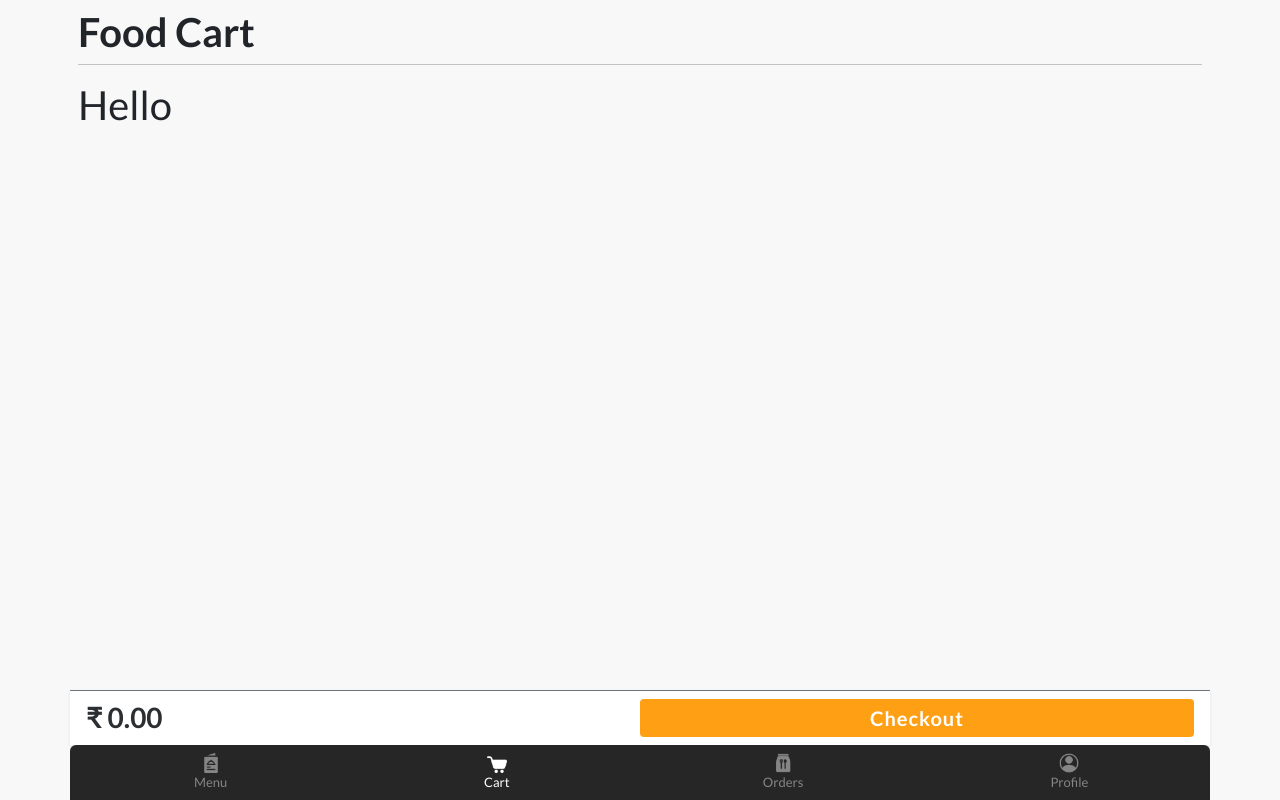
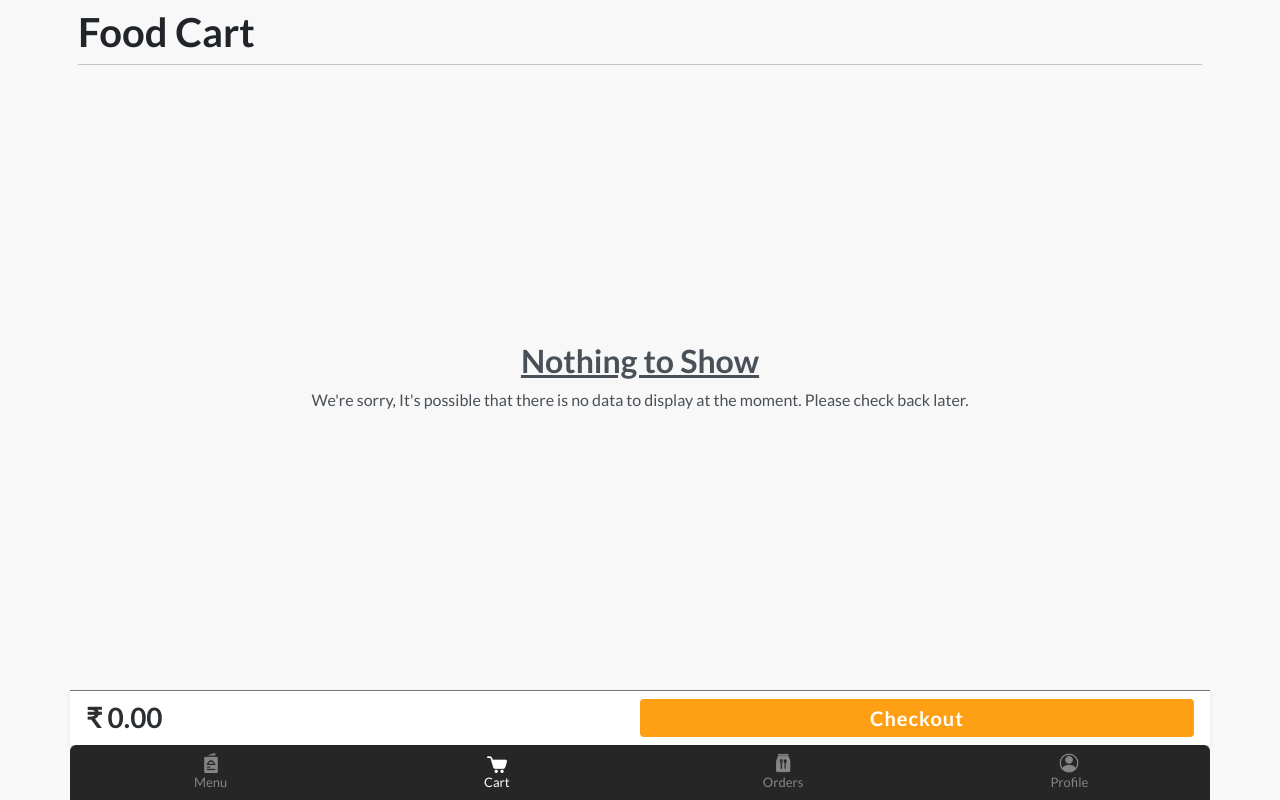
Before and after one commit to Thej48/White-Heaven-Beach-Cafe, a PHP site: page /cart.php?tableNo=1 in a window 1280 px wide. Run offline with PHP 8.4, Linux system fonts and the light colour scheme; the visitor is signed in with stand-in values (Sample User, id 1).

Commit message:
34th commit : working on cart section

```diff
--- a/admin/fooditem.php
+++ b/admin/fooditem.php
@@ -168,7 +168,7 @@ if (!isset($_SESSION['authAdmin'])) {
                         </div> ";
                         } ?>
                             <div class='FoodCardsDivMsg overflow-auto py-2 px-3 flex-column h-100 align-items-center justify-content-center'>
-                                <h1 class='h2 fw-bolder text-decoration-underline'>Nothing to Show</h1>
+                                <h1 class='h2 fw-bold text-decoration-underline'>Nothing to Show</h1>
                                 <p class='h6 w-50 lh-base text-center'>We're sorry, but it looks like there are no details available for the food items at the moment. It's possible that there is no data to display. Please check back later.</p>
                             </div>
                     </div>
--- a/cart.php
+++ b/cart.php
@@ -12,44 +12,6 @@ if (!isset($_SESSION['AuthEndUser'])) {
 <?php
 }
 
-?>
-
-
-
-<?php
-// Use user-specific cart session key
-$userId = isset($_SESSION['UserID']) ? $_SESSION['UserID'] : null;
-$cartKey = ($userId) ? 'cart_' . $userId : '';
-
-if (isset($_POST['AddToCartBtn'])) {
-    if (isset($_SESSION[$cartKey])) {
-        $session_array_id = array_column($_SESSION[$cartKey], "id");
-
-        if (!in_array($_GET['id'], $session_array_id)) {
-            $session_array = array(
-                'id' => $_GET['id'],
-                "food_name" => $_POST['FoodItemName'],
-                "category_name" => $_POST['FoodItemCategory'],
-                "price" => $_POST['FoodItemPrice'],
-                "quantity" => $_POST['FoodItemQuantity'],
-                "total_price" => $_POST['FoodItemTotalPrice']
-            );
-
-            $_SESSION[$cartKey][] = $session_array;
-        }
-    } else {
-        $session_array = array(
-            'id' => $_GET['id'],
-            "food_name" => $_POST['FoodItemName'],
-            "category_name" => $_POST['FoodItemCategory'],
-            "price" => $_POST['FoodItemPrice'],
-            "quantity" => $_POST['FoodItemQuantity'],
-            "total_price" => $_POST['FoodItemTotalPrice']
-        );
-
-        $_SESSION[$cartKey][] = $session_array;
-    }
-}
 ?>
 
 
@@ -128,8 +90,16 @@ if (isset($_POST['AddToCartBtn'])) {
                             </div>
                     ";
                 }
-            }else{
-                $OutPut .=' <h1 class="">Hello</h1> ';
+            } else {
+                $OutPut .= '
+                <div class="px-3 h-100 overflow-hidden d-flex flex-column align-items-center justify-content-center">
+                    <h1 class="h2 fw-bold text-dark-emphasis text-decoration-underline">Nothing to Show</h1>
+                    <p class="h6 w-100 lh-base text-dark-emphasis text-center">We\'re sorry, It\'s possible that there is no data to display at the moment. Please check back later.</p>
+                </div> ';
+                $disableCheckoutBtn = true;
+            ?>
+
+            <?php
             }
 
             echo $OutPut;
@@ -139,7 +109,7 @@ if (isset($_POST['AddToCartBtn'])) {
 
         <div class="totalAmountDivCart bg-white shadow-sm border-top border-secondary py-2 px-3 d-flex align-items-center">
             <h1 class="TotalAmountCartTitle fs-3 text-secondary-emphasis fw-bold w-50 m-0 p-0"><span id='totalAmount'></span></h1>
-            <input type="submit" class="w-50 rounded-1 p-1 fw-bold fs-5 cartCheckoutBtn" value="Checkout">
+            <input type="submit" class="w-50 rounded-1 p-1 fw-bold fs-5 cartCheckoutBtn" <?php if (isset($disableCheckoutBtn) && $disableCheckoutBtn) echo ' disabled'; ?> id="cartCheckoutBtn" value="Checkout">
         </div>
 
         <div class="bottomNavBarDiv rounded-top m-0 p-0 d-flex">
@@ -173,6 +143,25 @@ if (isset($_POST['AddToCartBtn'])) {
         document.getElementById('CartText').style.color = "white";
     </script>
 
+
+
+    <?php
+    if (isset($_GET['action'])) {
+        if ($_GET['action'] == "remove") {
+
+            foreach ($_SESSION[$cartKey] as $key => $value) {
+                if ($value['id'] == $_GET['id']) {
+                    unset($_SESSION[$cartKey][$key]);
+    ?>
+                    <script>
+                        window.location.href = "./cart.php?tableNo=<?= $tableNo; ?>";
+                    </script>
+    <?php
+                }
+            }
+        }
+    }
+    ?>
 
 
     <script>
```
Also changed, not shown: menu.php (+40 -1 lines).
